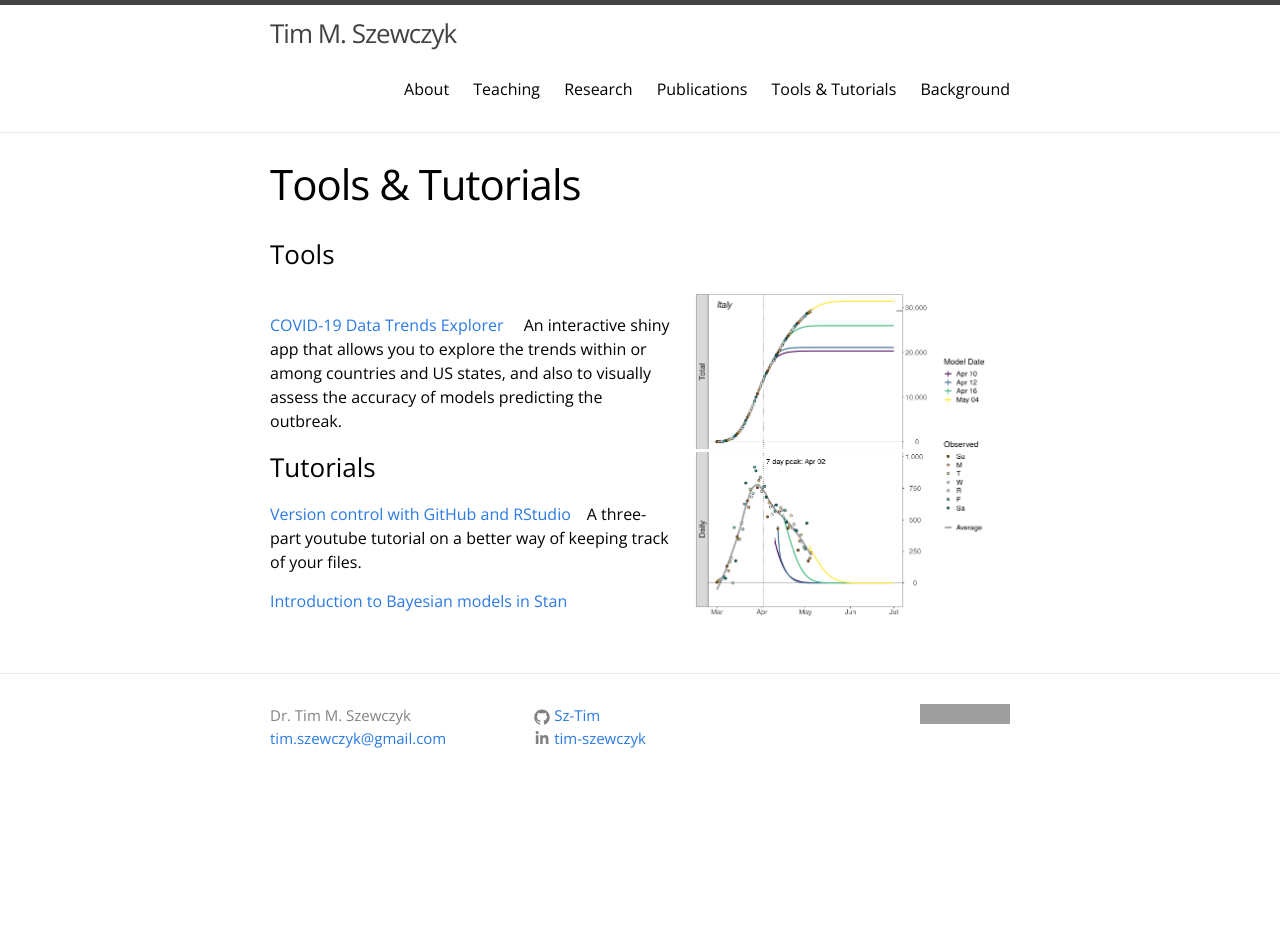
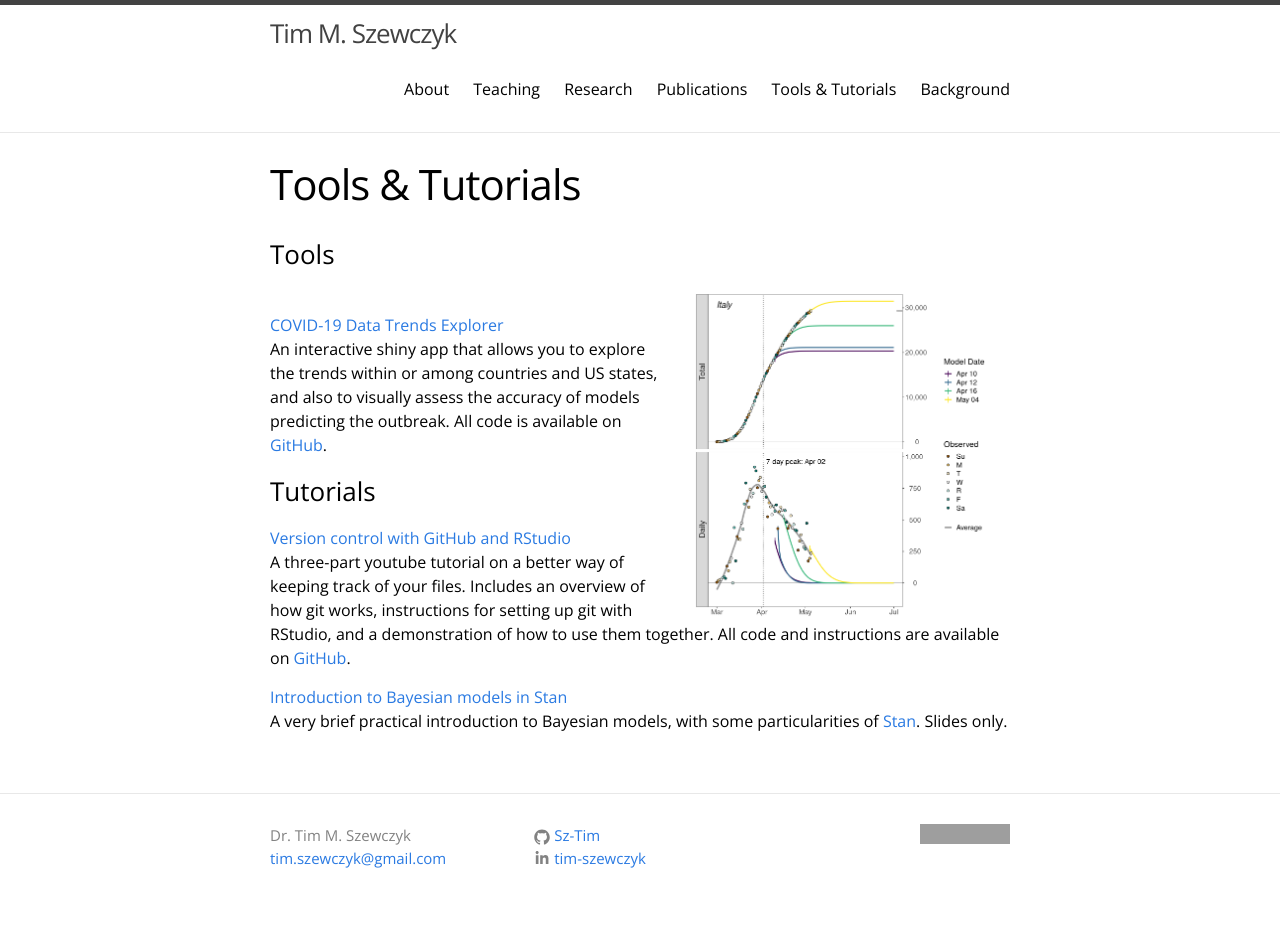
Before and after one commit to Sz-Tim/Sz-Tim.github.io, a Jekyll site: the page built from tools.md, in a window 1280 px wide. Built offline with Jekyll 4.4.1, drawn with Linux system fonts in a browser that asks for light colours; before the commit the page ends 900 px from its top, so only the background shows below that; grey boxes are pictures that could not be loaded.

Commit message:
added descriptions

```diff
--- a/tools.md
+++ b/tools.md
@@ -7,11 +7,14 @@ weight: 5
 
 ### Tools
 <img align="right" width="300" height="330" style="margin: 0px 20px" src="{{ site.url }}/assets/COVID_Italy.png">
-[COVID-19 Data Trends Explorer](https://sz-tim.shinyapps.io/covid19-ihme/) &emsp;An interactive shiny app that allows you to explore the trends within or among countries and US states, and also to visually assess the accuracy of models predicting the outbreak.
+[COVID-19 Data Trends Explorer](https://sz-tim.shinyapps.io/covid19-ihme/)
+An interactive shiny app that allows you to explore the trends within or among countries and US states, and also to visually assess the accuracy of models predicting the outbreak. All code is available on [GitHub](https://github.com/Sz-Tim/COVID19-IHME).
 
 
 ### Tutorials
 
-[Version control with GitHub and RStudio](https://www.youtube.com/playlist?list=PL7GjEq0oE7-YrZoV5eWkO-YOQbZtz-RxX)&emsp;A three-part youtube tutorial on a better way of keeping track of your files.
+[Version control with GitHub and RStudio](https://www.youtube.com/playlist?list=PL7GjEq0oE7-YrZoV5eWkO-YOQbZtz-RxX)
+A three-part youtube tutorial on a better way of keeping track of your files. Includes an overview of how git works, instructions for setting up git with RStudio, and a demonstration of how to use them together. All code and instructions are available on [GitHub](https://github.com/Sz-Tim/NR995_Module_9).
 
 [Introduction to Bayesian models in Stan]({{ site.url }}/assets/stan_intro.pdf)
+A very brief practical introduction to Bayesian models, with some particularities of [Stan](https://mc-stan.org//). Slides only.
```
